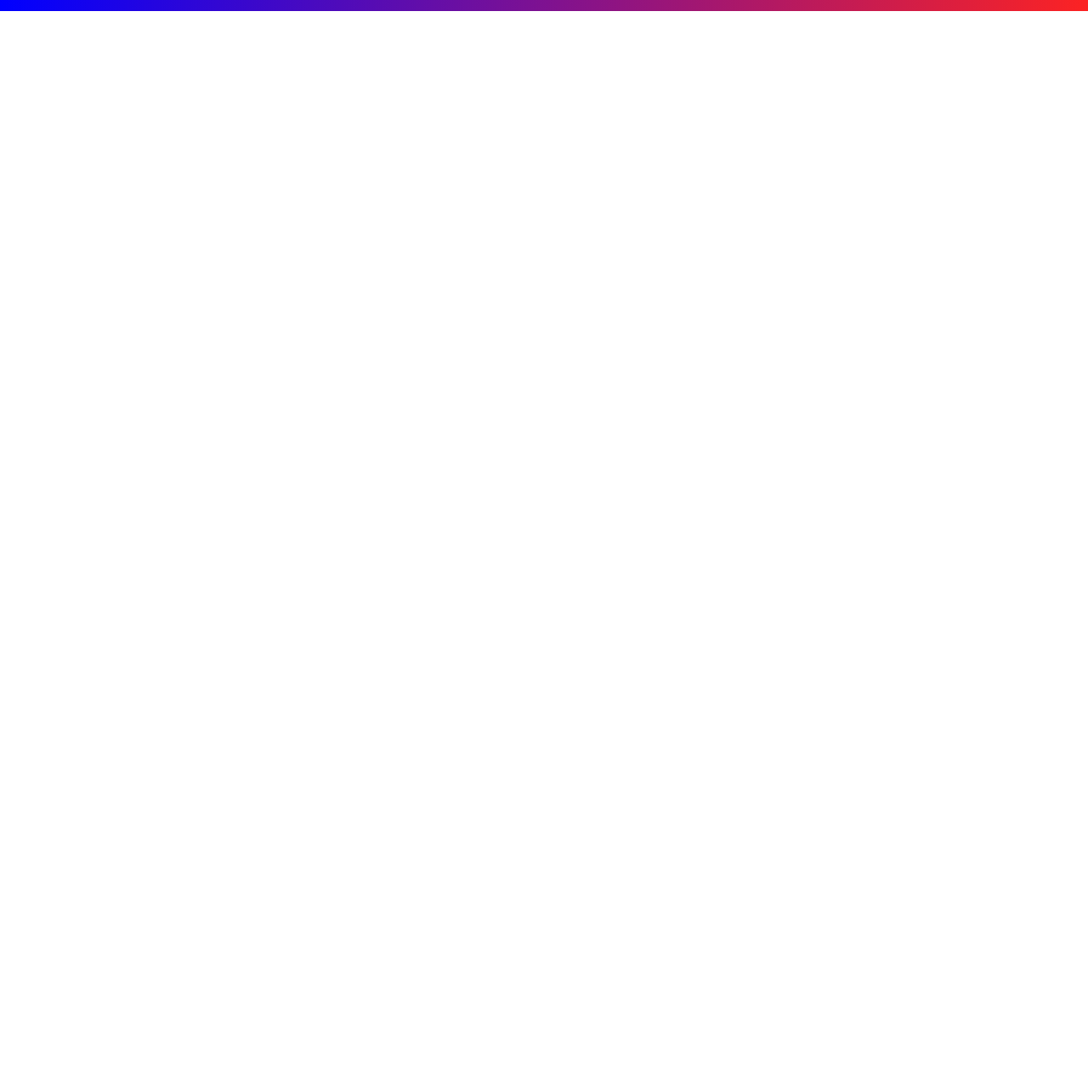
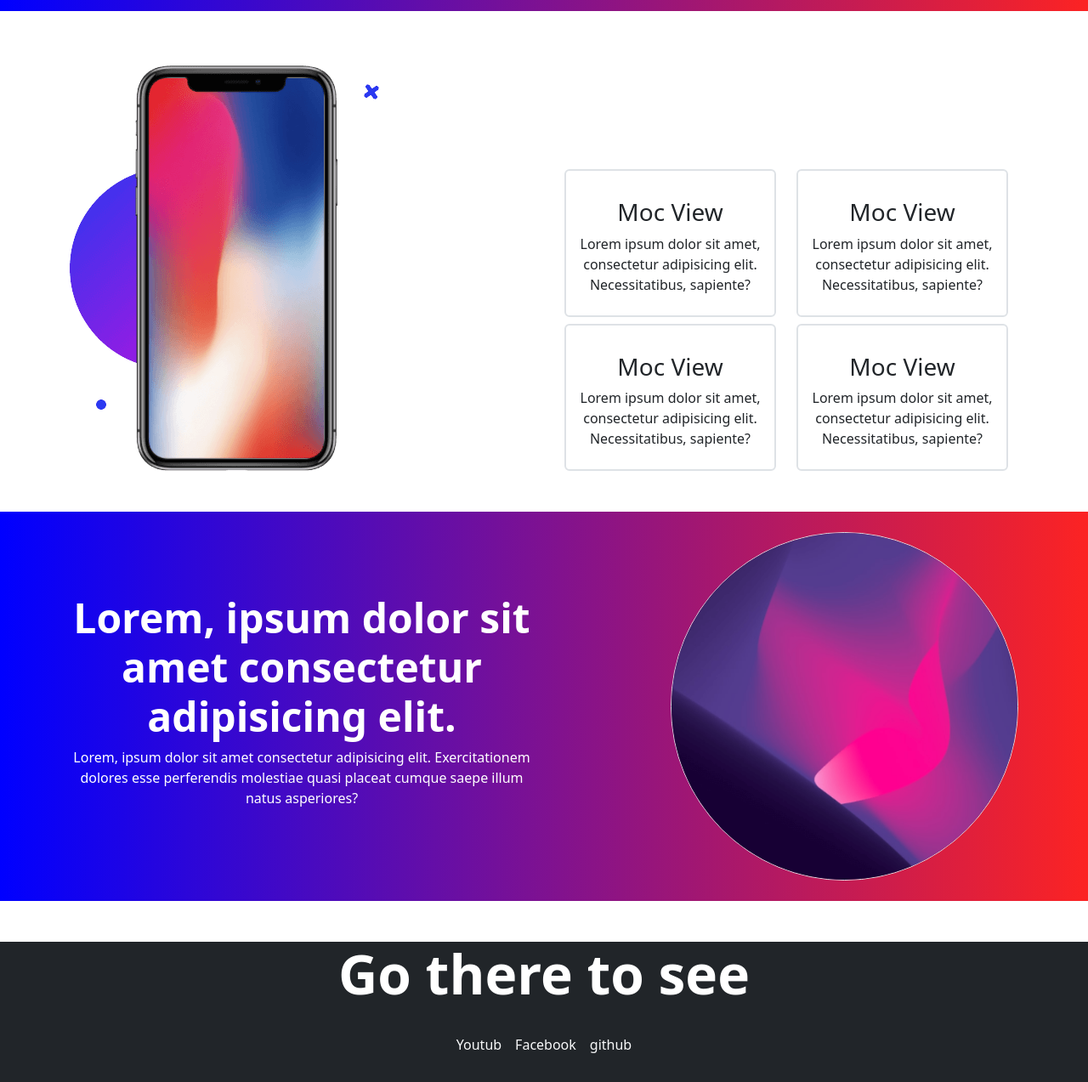
Before and after one commit to Md-Mubarak-Hossain/mobile-bootstrap, a plain HTML site: page index.html in a window 1280 px wide. Shown: the part 930-2203 px from the top of the page at 85% size. Before the commit the page ends 959 px from the top, so only its background shows below. Drawn offline with Linux system fonts and the light colour scheme.

Commit message:
footer section and header sticky class added

```diff
--- a/index.html
+++ b/index.html
@@ -13,7 +13,7 @@
 
 <body>
     <!-- header section start -->
-    <header class="shadow bg-light">
+    <header class="shadow bg-light sticky-top">
         <nav class=" navbar navbar-expand-lg ">
             <div class=" container container-fluid">
                 <a class="navbar-brand display-4 fw-bold text-primary" href="#">Mobile Over View</a>
@@ -77,7 +77,112 @@
             </div>
         </section>
         <!-- solution section end -->
-
+        <!-- section moc start -->
+        <section class="my-5">
+            <div class="container">
+                <div class="row mt-5  align-items-end">
+                    <div class="col-md-6">
+                        <img src="./images/div-img/phone.png" class="img-fluid text-center pt-3" alt="">
+                    </div>
+                    <div class="col-md-6">
+                        <div class="container">
+                            <div class="row">
+                                <div class="col-md-6">
+                                    <div class=" border border-2 rounded-2 p-2 mt-2">
+                                        <img src="" alt="">
+                                        <h3 class="text-center">Moc View</h3>
+                                        <p class="text-center">Lorem ipsum dolor sit amet, consectetur adipisicing elit.
+                                            Necessitatibus,
+                                            sapiente?</p>
+                                    </div>
+                                </div>
+                                <div class="col-md-6">
+                                    <div class=" border border-2 rounded-2 p-2 mt-2">
+                                        <img src="" alt="">
+                                        <h3 class="text-center">Moc View</h3>
+                                        <p class="text-center">Lorem ipsum dolor sit amet, consectetur adipisicing elit.
+                                            Necessitatibus,
+                                            sapiente?</p>
+                                    </div>
+                                </div>
+                                <div class="col-md-6">
+                                    <div class=" border border-2 rounded-2 p-2 mt-2">
+                                        <img src="" alt="">
+                                        <h3 class="text-center">Moc View</h3>
+                                        <p class="text-center">Lorem ipsum dolor sit amet, consectetur adipisicing elit.
+                                            Necessitatibus,
+                                            sapiente?</p>
+                                    </div>
+                                </div>
+                                <div class="col-md-6">
+                                    <div class=" border border-2 rounded-2 p-2 mt-2">
+                                        <img src="" alt="">
+                                        <h3 class="text-center">Moc View</h3>
+                                        <p class="text-center">Lorem ipsum dolor sit amet, consectetur adipisicing elit.
+                                            Necessitatibus,
+                                            sapiente?</p>
+                                    </div>
+                                </div>
+                            </div>
+                        </div>
+                    </div>
+                </div>
+            </div>
+        </section>
+        <!-- section moc end -->
+        <!-- section  design -->
+        <section class="background-gradient">
+            <div class="container my-5">
+                <div class="row">
+                    <div class="col-md-6">
+                        <div class=" my-5 pt-5 text-center">
+                            <h2 class="text-center text-white display-5 fw-bold">Lorem, ipsum dolor sit amet consectetur
+                                adipisicing elit.
+                            </h2>
+                            <p class="text-center text-white">Lorem, ipsum dolor sit amet consectetur adipisicing elit.
+                                Exercitationem dolores esse
+                                perferendis molestiae quasi placeat cumque saepe illum natus asperiores?</p>
+                        </div>
+                    </div>
+                    <div class="col-md-6">
+                        <div class="text-end py-4">
+                            <img src="./images/div-img/web-design.png" class="img-fluid w-75 border rounded-circle"
+                                alt="">
+                        </div>
+                    </div>
+                </div>
+            </div>
+        </section>
+        <!-- section design end -->
+        <!-- section footer start -->
+        <section class="bg-dark">
+            <div class="container text-center">
+                <p class="text-center text-white display-3 fw-bold">Go there to see </p>
+            </div>
+            <nav class="navbar navbar-expand-lg">
+                <div class="container-fluid">
+                    <button class="navbar-toggler" type="button" data-bs-toggle="collapse"
+                        data-bs-target="#navbarTogglerDemo02" aria-controls="navbarTogglerDemo02" aria-expanded="false"
+                        aria-label="Toggle navigation">
+                        <span class="navbar-toggler-icon"></span>
+                    </button>
+                    <div class="collapse navbar-collapse" id="navbarTogglerDemo02">
+                        <ul class="navbar-nav mx-auto mb-3">
+                            <li class="nav-item">
+                                <a class="nav-link text-light" aria-current="page" href="#">Youtub</a>
+                            </li>
+                            <li class="nav-item">
+                                <a class="nav-link text-light" href="#">Facebook</a>
+                            </li>
+                            <li class="nav-item">
+                                <a class="nav-link text-light" href="#">github</a>
+                            </li>
+                        </ul>
+                    </div>
+                </div>
+            </nav>
+        </section>
+        <!-- section footer end -->
     </main>
     <script src="./js/boot.min.js"></script>
 </body>
```
Also changed, not shown: images/imag-overlay/background.png (deleted).
